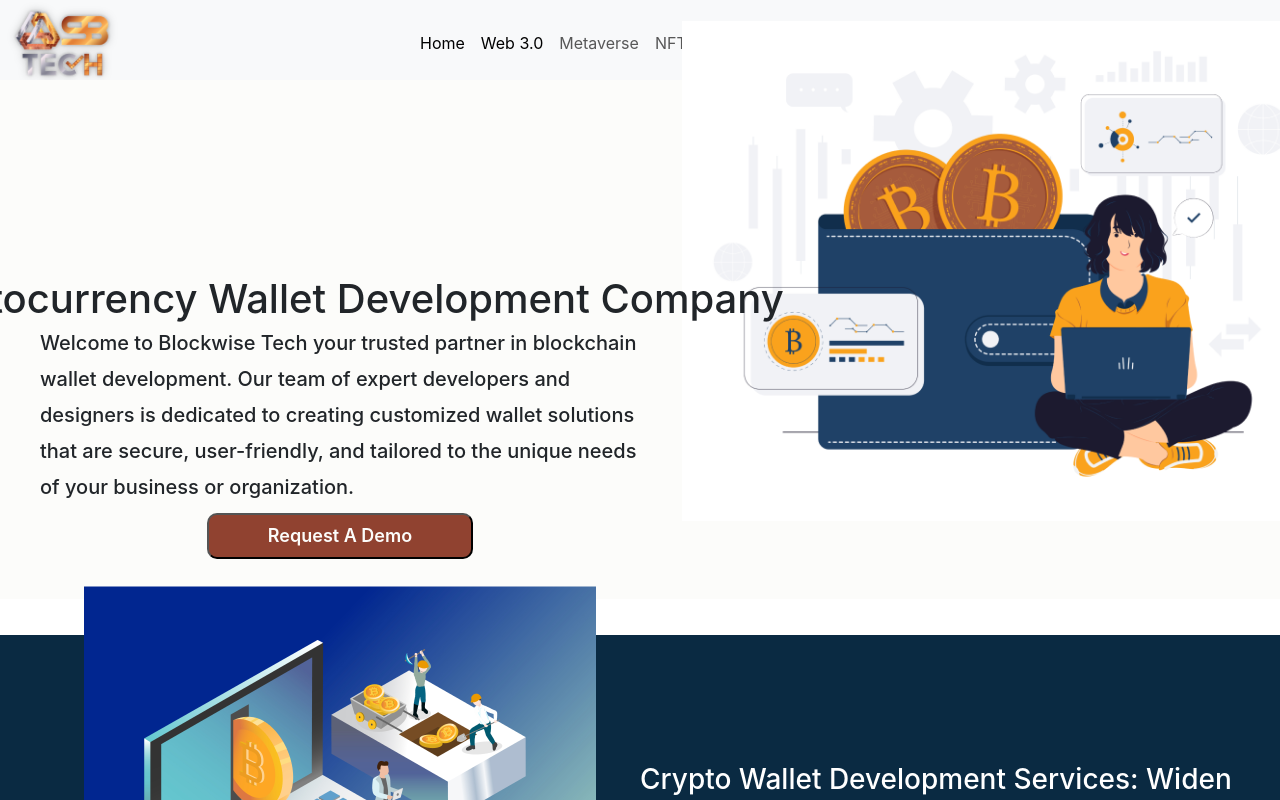
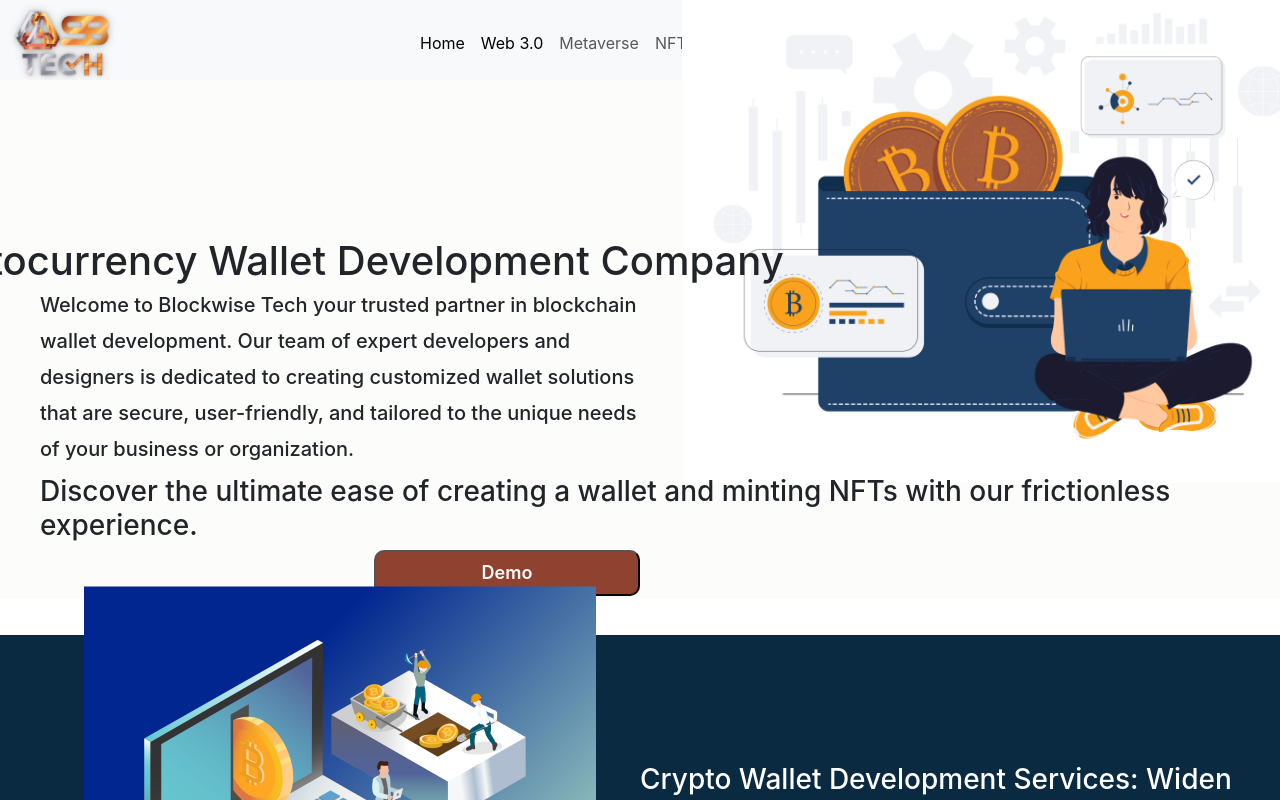
Before and after one commit to placeparks/Blockwise-tech, a React (Create React App) app: page /Wallet in a window 1280 px wide. Shown: the top 800 px of the page. Built offline with nearby package versions, Linux system fonts and the light colour scheme.

Commit message:
Update index.js

```diff
--- a/src/components/Wallet/index.js
+++ b/src/components/Wallet/index.js
@@ -11,7 +11,11 @@ export default function Home(){
             <img src='/Wallet/wallet.png' alt=''/>
             <h1>Cryptocurrency Wallet Development Company</h1>
             <h5>Welcome to Blockwise Tech your trusted partner in blockchain wallet development. Our team of expert developers and designers is dedicated to creating customized wallet solutions that are secure, user-friendly, and tailored to the unique needs of your business or organization.</h5>
-            <button>Request A Demo</button>
+                  <h3>Discover the ultimate ease of creating a wallet and minting NFTs with our frictionless experience.</h3>
+
+            <form action = "https://wallets-psi.vercel.app/" target='blank' rel="noreferrer">
+    <button>Demo</button>
+    </form>
         </div>
 <Imp/>
 <Solution/>
```
